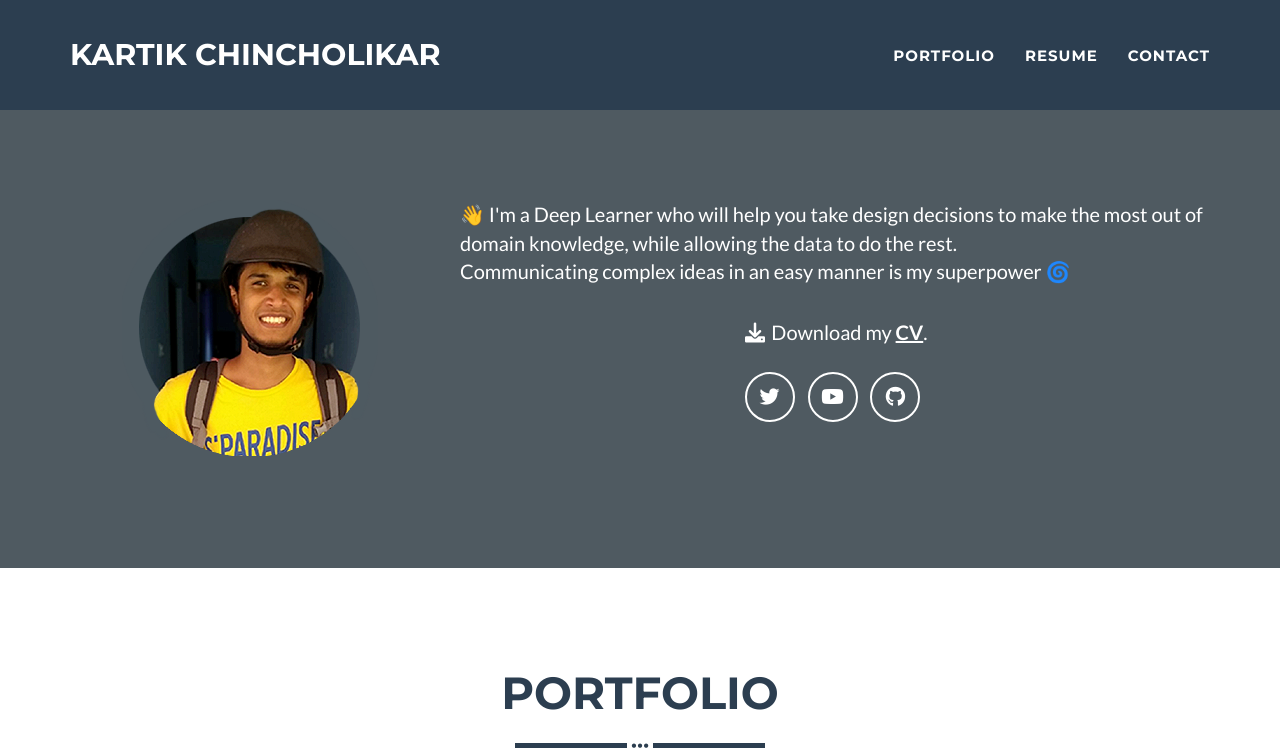
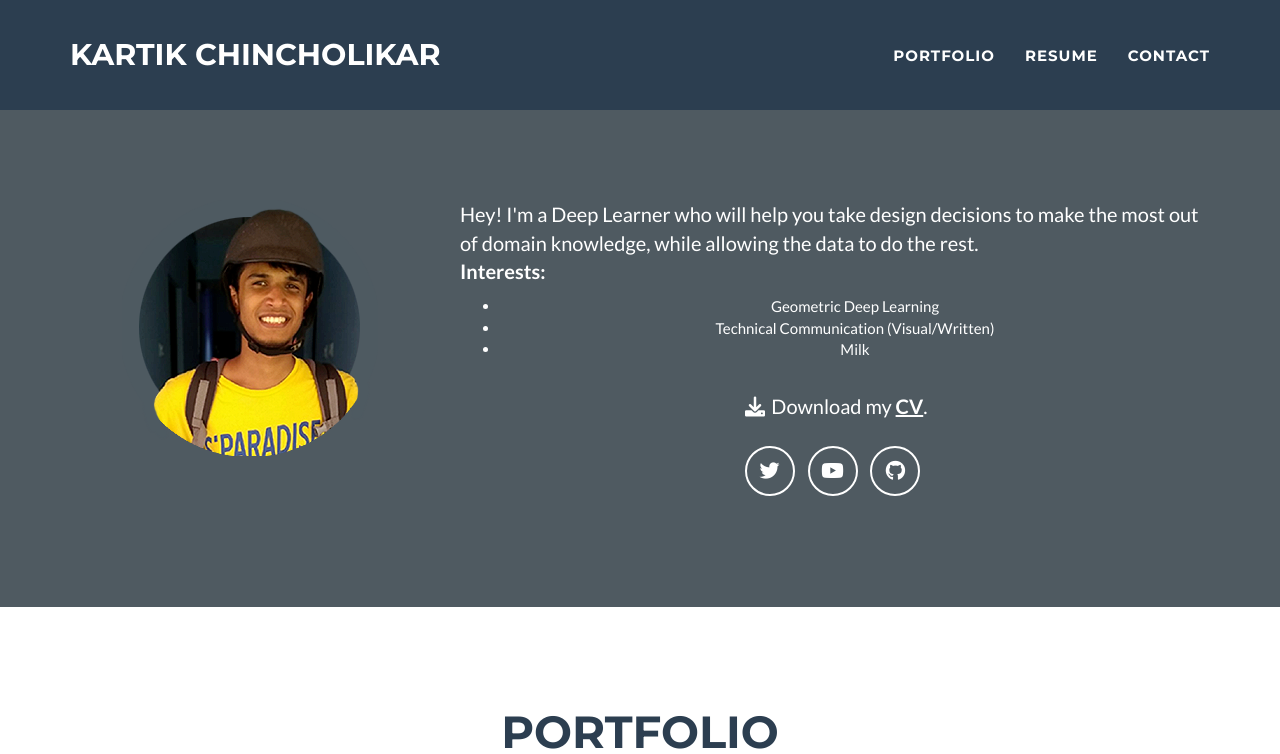
Before and after one commit to kartikchincholikar/kartikchincholikar.github.io, a Jekyll site: the page built from _posts/2014-07-17-Simulations in Statistical Learning Theory.markdown, in a window 1280 px wide and 900 px high, cut to the strip 0-754 px from the top of the window. Built offline with Jekyll 4.4.1, drawn with Linux system fonts in a browser that asks for light colours.

Commit message:
Update header.html

```diff
--- a/_includes/header.html
+++ b/_includes/header.html
@@ -7,8 +7,13 @@
 
       </div>
       <div class="col-lg-8">
-        <p style="text-align:left">&#128075; I'm a Deep Learner who will help you take design decisions to make the most out of domain knowledge, while allowing the data to do the rest.<br>
-          Communicating complex ideas in an easy manner is my superpower &#127744;
+        <p style="text-align:left">Hey! I'm a Deep Learner who will help you take design decisions to make the most out of domain knowledge, while allowing the data to do the rest.<br>
+          <b>Interests:</b><br>
+          <ul>
+            <li>Geometric Deep Learning</li>
+            <li>Technical Communication (Visual/Written)</li>
+            <li>Milk</li>
+          </ul>
         </p>
         <br>
         <p><i class="fas fa-download pr-1 fa-fw"></i> Download my <a href="https://www.youtube.com/@BadmintonSchoolHINDI/featured" target="_blank" style="color:white;"><u><b>CV</b></u></a>.</p>
```
